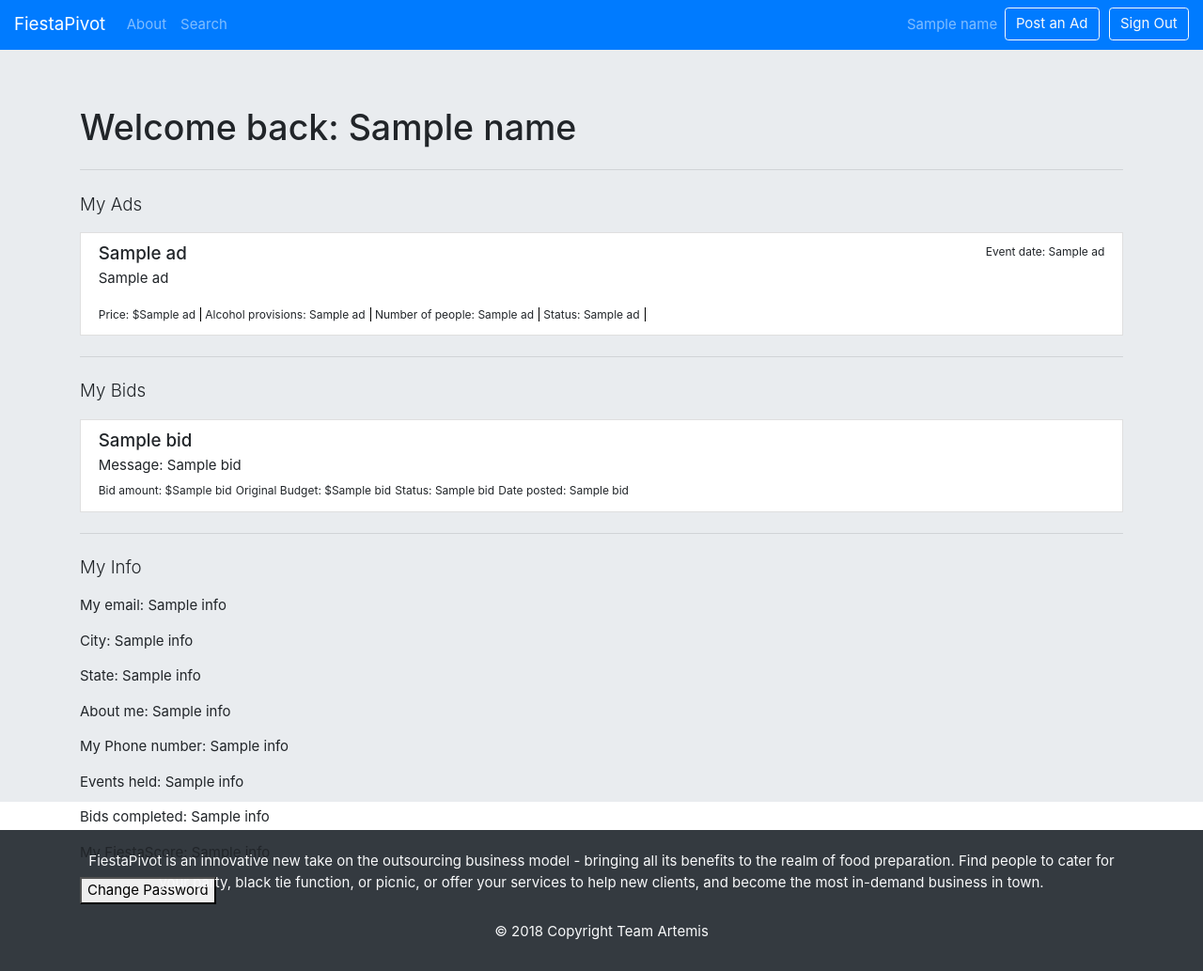
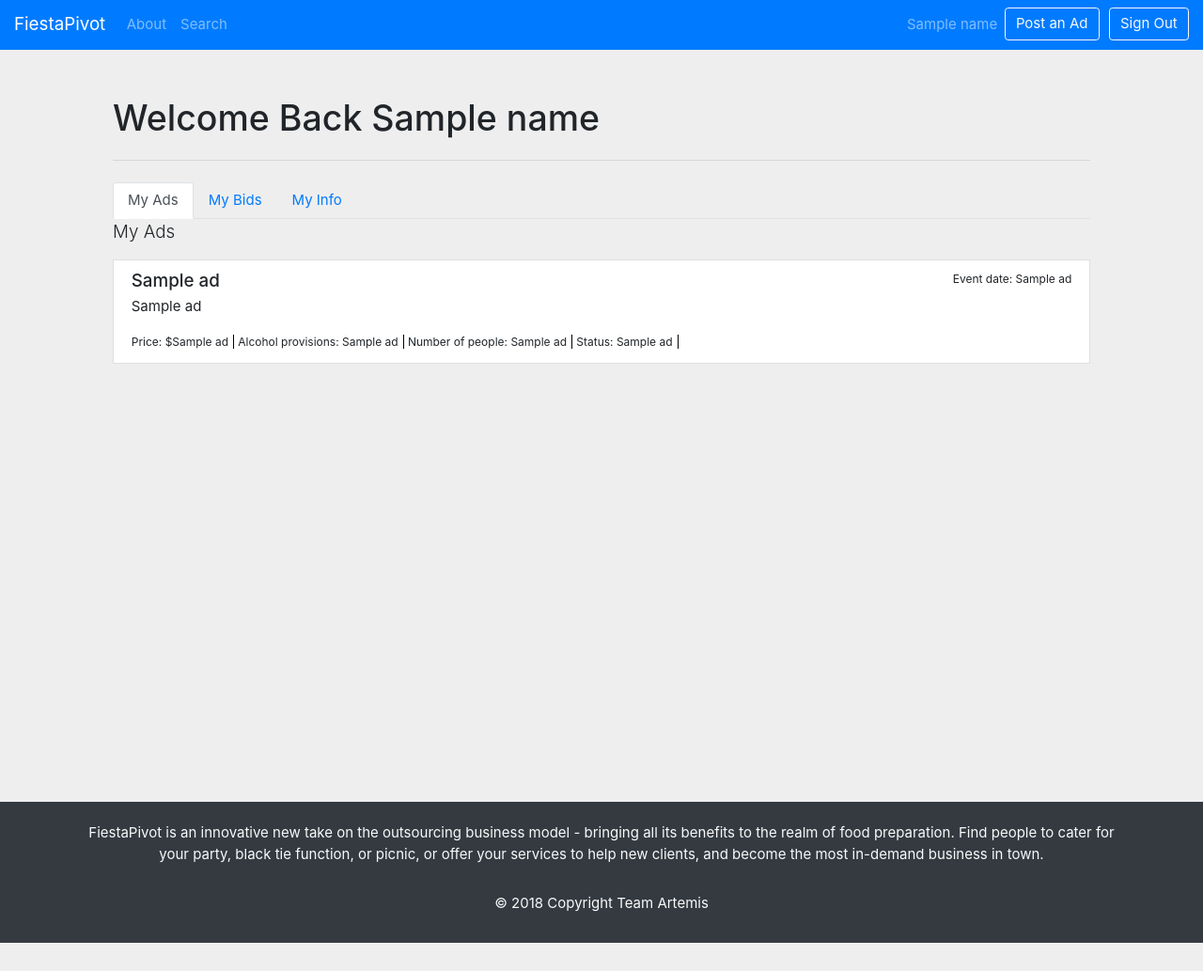
Before and after one commit to baileyivancic/FiestaPivot-SENG2011_18s2, a Flask app: template templates/user-dashboard.html in a window 1280 px wide. Shown: the whole page at 94% size. After the commit the page ends 1003 px from the top, so only its background shows below. Run offline with Flask 2, Linux system fonts and the light colour scheme; the template is opened without the code that fills it: most values are stand-ins (such as "Sample title", 1, 10 or a date in 2020); some libraries are stand-ins or nearby versions.

Commit message:
new dashboard template
fixed footer issue? pls check

```diff
--- a/templates/user-dashboard.html
+++ b/templates/user-dashboard.html
@@ -18,7 +18,7 @@
         <script src="https://cdnjs.cloudflare.com/ajax/libs/popper.js/1.12.9/umd/popper.min.js" integrity="sha384-ApNbgh9B+Y1QKtv3Rn7W3mgPxhU9K/ScQsAP7hUibX39j7fakFPskvXusvfa0b4Q" crossorigin="anonymous"></script>
         <script src="https://maxcdn.bootstrapcdn.com/bootstrap/4.0.0/js/bootstrap.min.js" integrity="sha384-JZR6Spejh4U02d8jOt6vLEHfe/JQGiRRSQQxSfFWpi1MquVdAyjUar5+76PVCmYl" crossorigin="anonymous"></script>
     </head>
-    <body>
+    <body style="background-color: #eee;">
 
         <!--Navbar (Bootstrap taken from https://www.codeply.com/go/qhaBrcWp3v) -->
         <nav class="navbar navbar-expand-md navbar-dark bg-primary">
@@ -54,10 +54,26 @@
         </nav>
 
         <!--Body-->
-        <div class="jumbotron jumbotron-fluid" style="height: 100vh">
-          <div class="container">
-            <h1 class="display-5">Welcome back: {{name[0]}}</h1>
+          <div class="container" style="height: 100%; padding: 50px;">
+            <h1 class="display-5">Welcome Back {{name[0]}}</h1>
             <hr class="my-4">
+
+
+            <ul class="nav nav-tabs" id="myTab" role="tablist">
+                <li class="nav-item">
+                    <a class="nav-link active" id="ads-tab" data-toggle="tab" href="#ads" role="tab" aria-controls="home" aria-selected="true">My Ads</a>
+                </li>
+                <li class="nav-item">
+                    <a class="nav-link" id="bids-tab" data-toggle="tab" href="#bids" role="tab" aria-controls="profile" aria-selected="false">My Bids</a>
+                </li>
+                <li class="nav-item">
+                    <a class="nav-link" id="info-tab" data-toggle="tab" href="#info" role="tab" aria-controls="contact" aria-selected="false">My Info</a>
+                </li>
+            </ul>
+            <div class="tab-content" id="myTabContent">
+
+                <!--ADS TAB-->
+                <div class="tab-pane fade show active" id="ads" role="tabpanel" aria-labelledby="ads-tab">
                     <div id="active">
                         <p class="lead">My Ads</p>
                         {% if ads %}
@@ -242,7 +258,13 @@
                         {%endif %}
 
                     </div>
-            <hr class="my-4">
+                </div>
+                <!--END OF ADS TAB-->
+
+                <!-- BIDS TAB-->
+
+                <div class="tab-pane fade" id="bids" role="tabpanel" aria-labelledby="bids-tab">
+
                     <div id="active">
                         <p class="lead">My Bids</p>
                         {% if bids %}
@@ -315,10 +337,15 @@
                             </div>
                         {% endfor %}
                         {% else %}
-                <p>Use the 'Search' tab to bid on your first ad!</p>
+                        <p>Click on "Search" to look for events and bid on your first ad!</p>
                         {% endif %}
                     </div>
-            <hr class="my-4">
+                    <!--END OF BIDS TAB-->
+
+                </div>
+                <!-- MY INFO TAB-->
+                <div class="tab-pane fade" id="info" role="tabpanel" aria-labelledby="info-tab">
+
                     <div id="active">
                         <p class="lead">My Info</p>
                         <p>My email: {{info[0]}}</p>
@@ -331,10 +358,9 @@
                         <p>My FiestaScore: {{info[7]}}</p>
 
                         <button>Change Password</button>
-
-
                     </div>
-
+                </div>
+                <!--END OF INFO TAB-->
             </div>
           </div>
 
```
Lines whose indentation alone changed are shown as unchanged.
